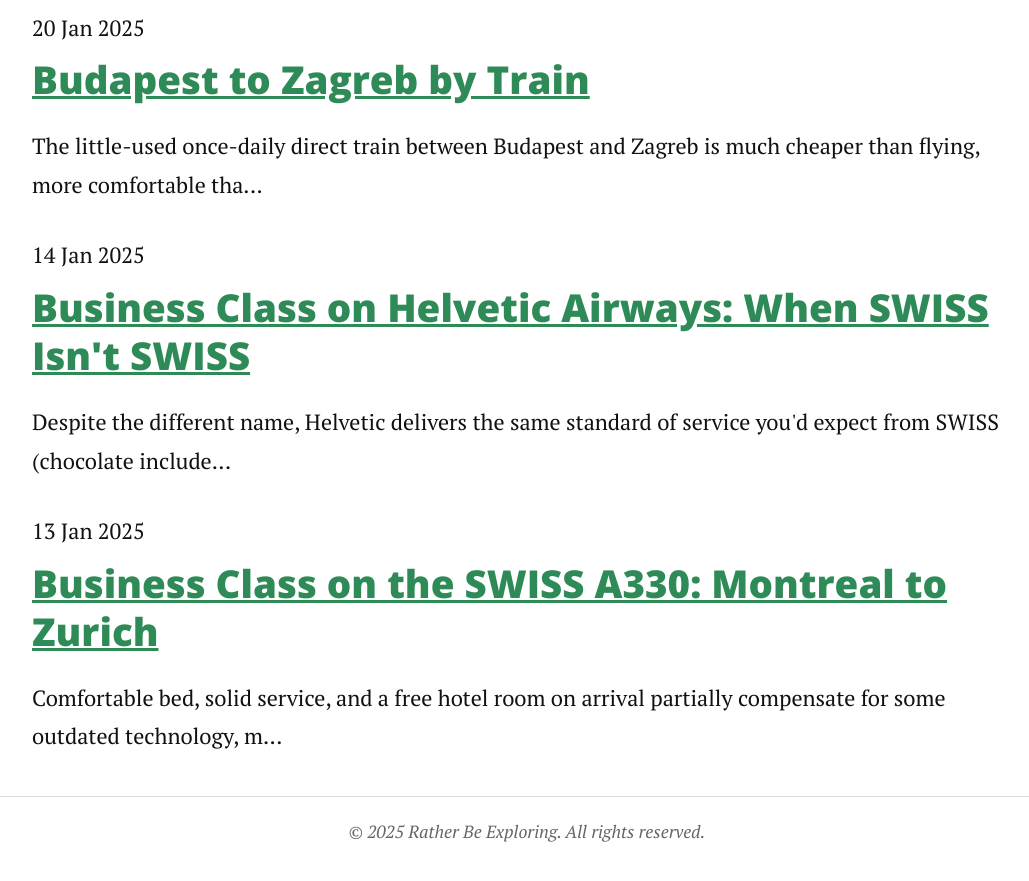
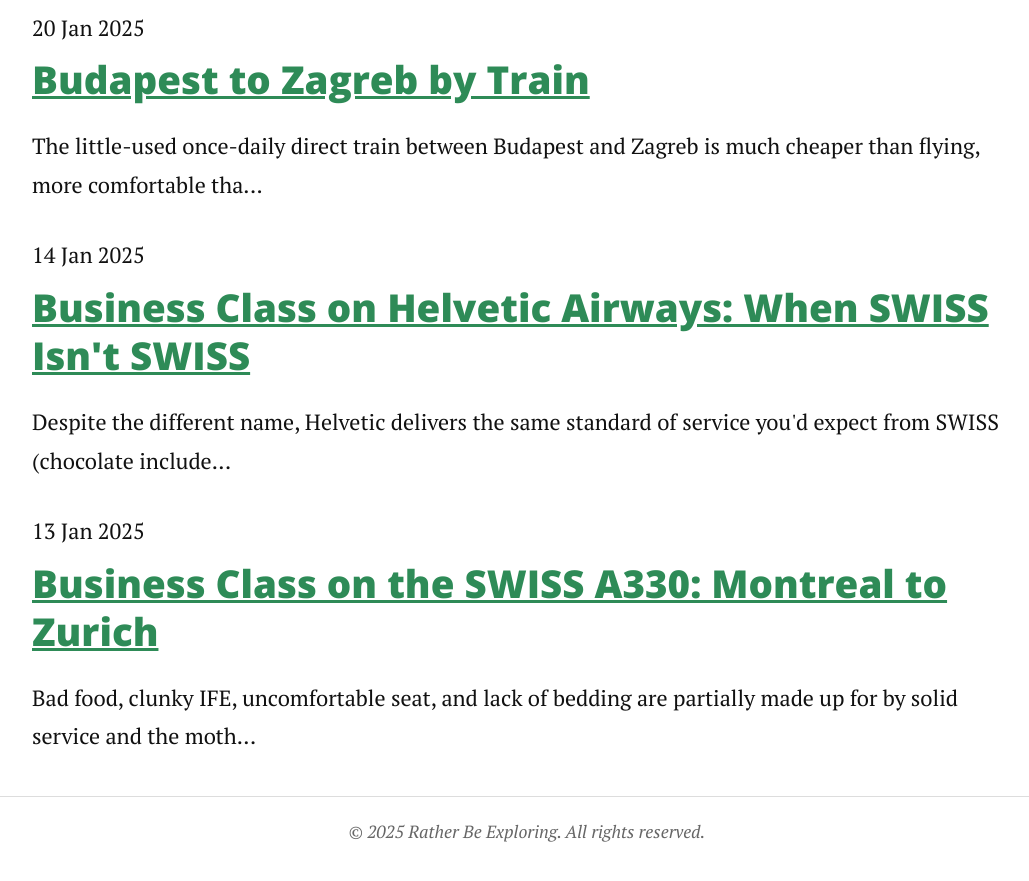
Before and after one commit to RatherBeExploring/ratherbeexploring.github.io, a Jekyll site: the page built from articles.md, in a window 1280 px wide and 900 px high, scrolled down 2436 px. Shown: the top 881 px of the window, without its empty margins (113-1142 px from the left). Built offline with Jekyll 4.4.1, drawn with Linux system fonts in a browser that asks for light colours; nearby versions of some CDN libraries.

Commit message:
Update 2025-01-13-business-class-on-the-swiss-a330-montreal-to-zurich.md
description

```diff
--- a/_posts/2025-01-13-business-class-on-the-swiss-a330-montreal-to-zurich.md
+++ b/_posts/2025-01-13-business-class-on-the-swiss-a330-montreal-to-zurich.md
@@ -2,6 +2,7 @@
 layout: post
 title: "Business Class on the SWISS A330: Montreal to Zurich"
 date: "January 13, 2025"
+description: "Bad food, clunky IFE, uncomfortable seat, and lack of bedding are partially made up for by solid service and the mother of all arrival perks: a free hotel room."
 image: swissfeatured-min.jpg
 ---
 
```
